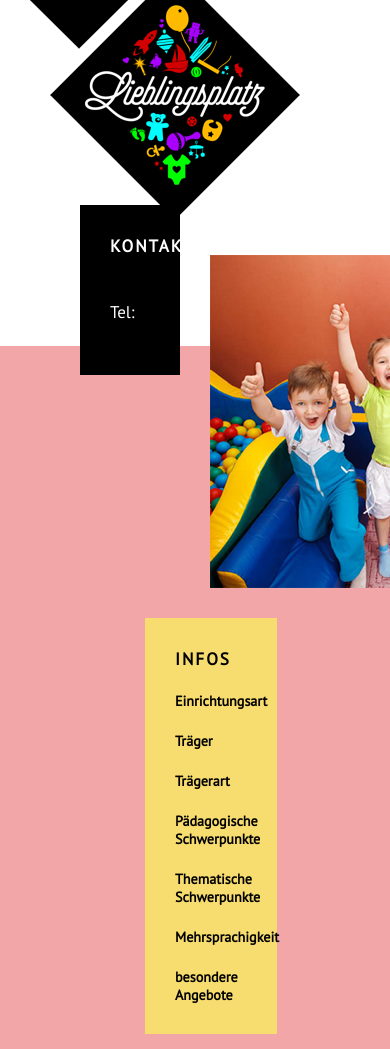
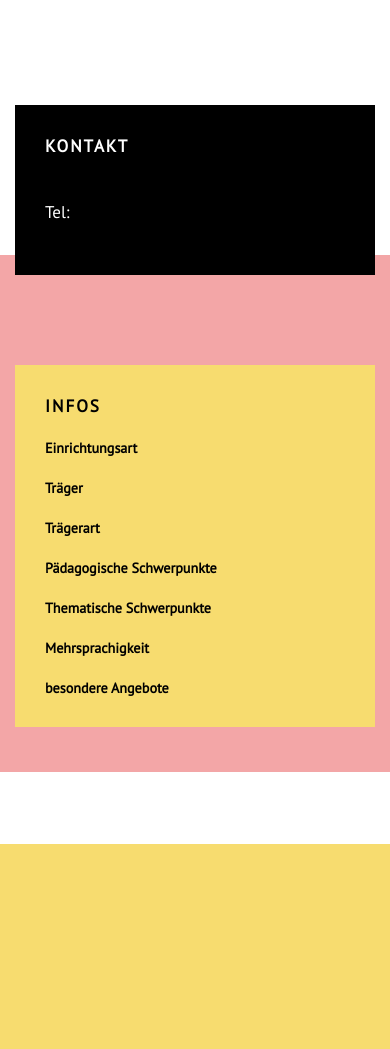
Before and after one commit to lieblingsplatz/lieblingsplatz, a Django app: template lieblingsplatz_website/map/templates/kita_detail.html in a window 390 px wide; the page is wider, and only the part inside the window is pictured. After the commit the page ends 844 px from the top of that part, so only its background shows below. Run offline with Django 3.2, Linux system fonts and the light colour scheme; the template is opened without the code that fills it, so the values that code supplies are empty; some libraries are stand-ins or nearby versions.

Commit message:
responsive for mobile phones

```diff
--- a/lieblingsplatz_website/map/static/css/main.css
+++ b/lieblingsplatz_website/map/static/css/main.css
@@ -105,12 +105,12 @@ h4 {
     display: table;
 }
 
+/* kita-detail*/
+
 .kita-district {
     margin-top: 90px;
     text-transform: uppercase;
 }
-
-/* kita-detail*/
 
 .kita-detail {
     background: linear-gradient(to bottom, #fff 0%, #fff 33%, rgb(243, 166, 167) 33%, rgb(243, 166, 167) 100%);
@@ -144,3 +144,26 @@ h4 {
 .kita-infos ul {
     list-style-type: none;
 }
+
+/* For mobile phones: */
+@media only screen and (max-width: 768px) {
+    /* no logo on mobile */
+    .logo-box {
+        display: none;
+    }
+    .menu-box {
+        display: none;
+    }
+    /* columns stacked */
+    [class*="col-"] {
+        width: 100%;
+    }
+    /* no kita-img, less (no?) margins */
+    .kita-img {
+        display: none;
+    }
+    .kita-district,
+    .kita-contact {
+        margin-top: 0;
+    }
+}
```
